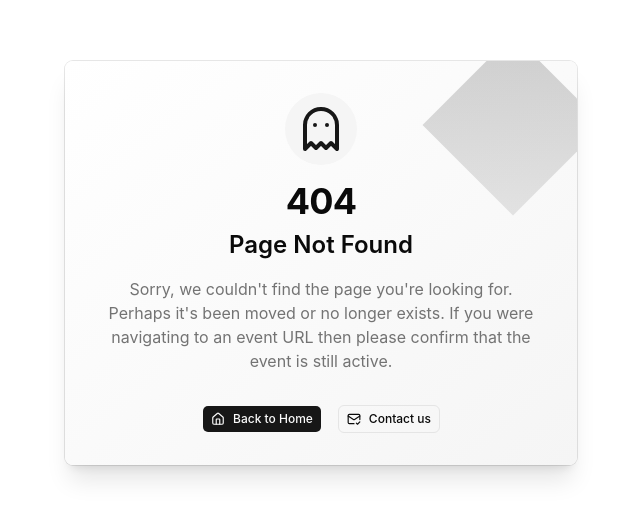
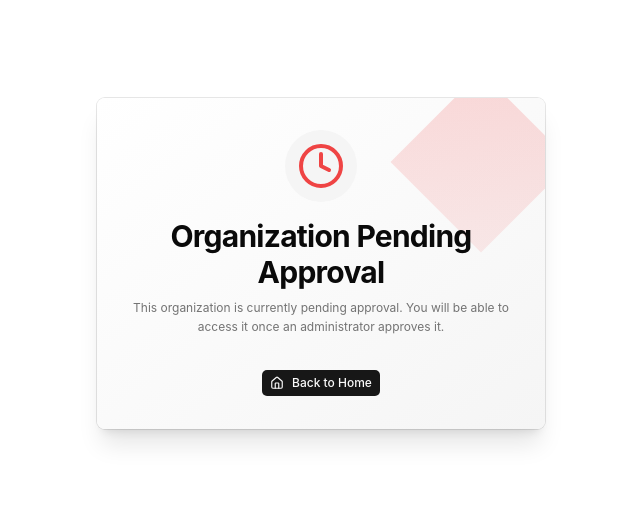
Before and after one commit to Eshan05/MT-Receipts, a Next.js app: page /org-pending in a window 1280 px wide. Before the commit this address had no page. Shown: the part 137-656 px from the top of the page, without its empty margins (319-959 px from the left). Built offline with nearby package versions, Linux system fonts and the light colour scheme.

Commit message:
Frontend for tenant error pages

```diff
--- /dev/null
+++ b/app/(tenant)/layout.tsx
@@ -0,0 +1,11 @@
+export default function TenantLayout({
+  children,
+}: {
+  children: React.ReactNode
+}) {
+  return (
+    <main className='flex items-center justify-center min-h-screen w-full'>
+      {children}
+    </main>
+  )
+}
--- /dev/null
+++ b/app/(tenant)/org-deleted/page.tsx
@@ -0,0 +1,5 @@
+import TenantErrorPage from '@/components/tenant/tenant-error-page'
+
+export default function OrgDeleted() {
+  return <TenantErrorPage type='deleted' />
+}
--- /dev/null
+++ b/app/(tenant)/org-not-found/page.tsx
@@ -0,0 +1,5 @@
+import TenantErrorPage from '@/components/tenant/tenant-error-page'
+
+export default function OrgNotFound() {
+  return <TenantErrorPage type='not-found' />
+}
--- /dev/null
+++ b/app/(tenant)/org-pending/page.tsx
@@ -0,0 +1,5 @@
+import TenantErrorPage from '@/components/tenant/tenant-error-page'
+
+export default function OrgPending() {
+  return <TenantErrorPage type='pending' />
+}
--- /dev/null
+++ b/app/(tenant)/org-suspended/page.tsx
@@ -0,0 +1,5 @@
+import TenantErrorPage from '@/components/tenant/tenant-error-page'
+
+export default function OrgSuspended() {
+  return <TenantErrorPage type='suspended' />
+}
--- /dev/null
+++ b/components/tenant/tenant-error-page.tsx
@@ -0,0 +1,92 @@
+import { Button } from '@/components/ui/button'
+import { Card } from '@/components/ui/card'
+import {
+  Building2Icon,
+  HomeIcon,
+  ClockIcon,
+  BanIcon,
+  Trash2Icon,
+} from 'lucide-react'
+import Link from 'next/link'
+
+export type TenantErrorType = 'not-found' | 'pending' | 'suspended' | 'deleted'
+
+interface TenantErrorConfig {
+  icon: typeof Building2Icon
+  title: string
+  description: string
+  showHomeButton: boolean
+}
+
+const ERROR_CONFIGS: Record<TenantErrorType, TenantErrorConfig> = {
+  'not-found': {
+    icon: Building2Icon,
+    title: 'Organization Not Found',
+    description:
+      "The organization you're looking for doesn't exist or has been removed. Please check the URL and try again.",
+    showHomeButton: true,
+  },
+  pending: {
+    icon: ClockIcon,
+    title: 'Organization Pending Approval',
+    description:
+      'This organization is currently pending approval. You will be able to access it once an administrator approves it.',
+    showHomeButton: true,
+  },
+  suspended: {
+    icon: BanIcon,
+    title: 'Organization Suspended',
+    description:
+      'This organization has been suspended. Please contact support if you believe this is an error.',
+    showHomeButton: true,
+  },
+  deleted: {
+    icon: Trash2Icon,
+    title: 'Organization Deleted',
+    description:
+      'This organization has been deleted and is no longer accessible. Contact support if you need to restore it.',
+    showHomeButton: true,
+  },
+}
+
+interface TenantErrorPageProps {
+  type: TenantErrorType
+}
+
+export default function TenantErrorPage({ type }: TenantErrorPageProps) {
+  const config = ERROR_CONFIGS[type]
+  const Icon = config.icon
+
+  return (
+    <div className='flex min-h-[80vh] w-full items-center justify-center bg-background px-4 py-12'>
+      <Card className='relative overflow-hidden border-none bg-gradient-to-br from-background to-muted p-8 shadow-xl max-w-md w-full'>
+        <div className='absolute right-0 top-0 h-32 w-32 rotate-45 bg-gradient-to-br from-destructive/20 to-destructive/10' />
+
+        <div className='relative z-10 flex flex-col items-center text-center'>
+          <div className='mb-4 flex items-center justify-center rounded-full bg-muted p-3'>
+            <Icon className='h-12 w-12 text-destructive' />
+          </div>
+
+          <h1 className='mb-2 text-3xl font-bold tracking-tight'>
+            {config.title}
+          </h1>
+
+          <p className='mb-8 text-muted-foreground'>{config.description}</p>
+
+          {config.showHomeButton && (
+            <div className='flex flex-col gap-4 sm:flex-row'>
+              <Link href='/' className='w-full sm:w-auto'>
+                <Button className='gap-2 w-full'>
+                  <HomeIcon className='h-4 w-4' />
+                  Back to Home
+                </Button>
+              </Link>
+            </div>
+          )}
+        </div>
+      </Card>
+    </div>
+  )
+}
+
+export { ERROR_CONFIGS }
```
Also changed, not shown: 1 other file (tests, documents, lock files or other folders).
